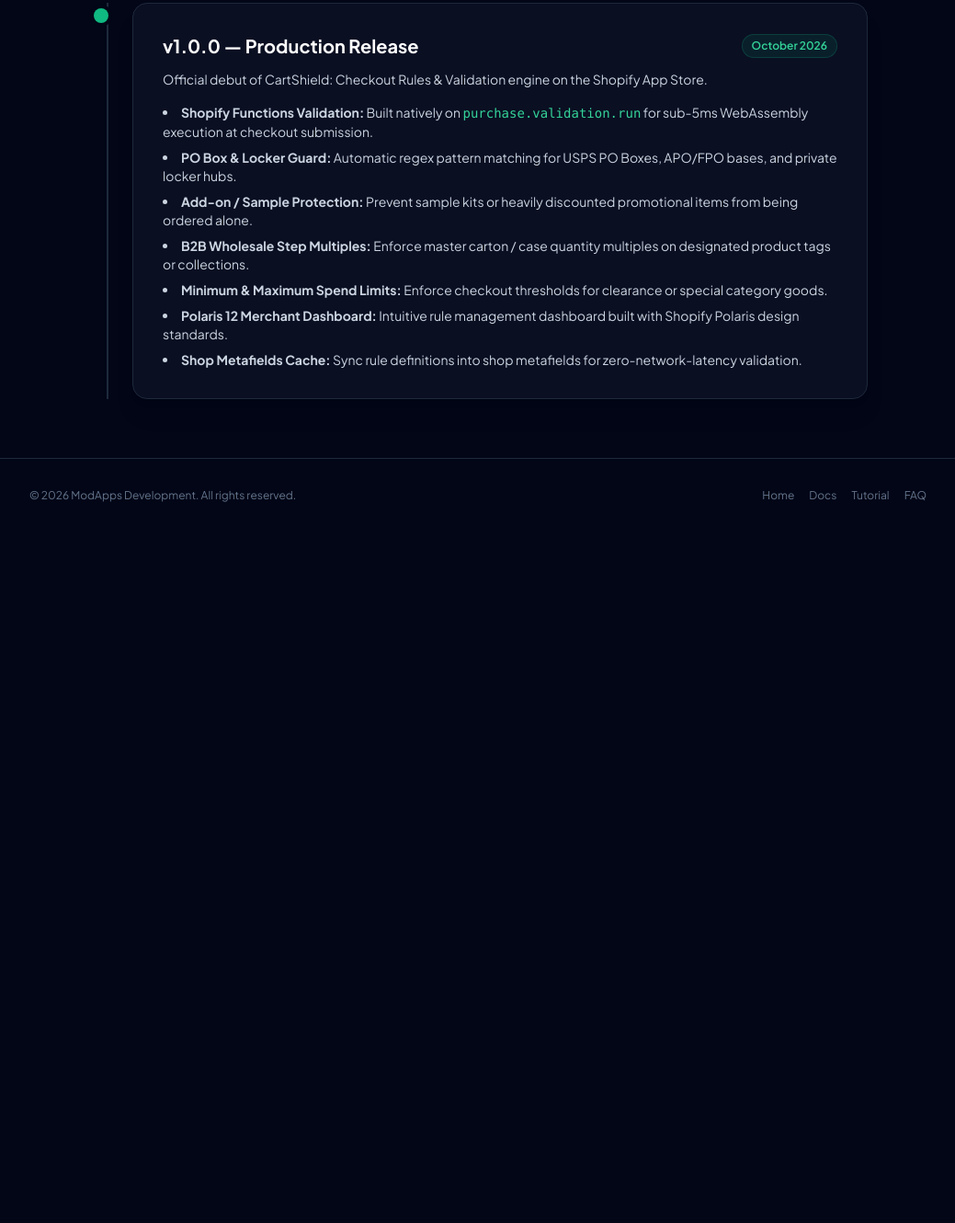
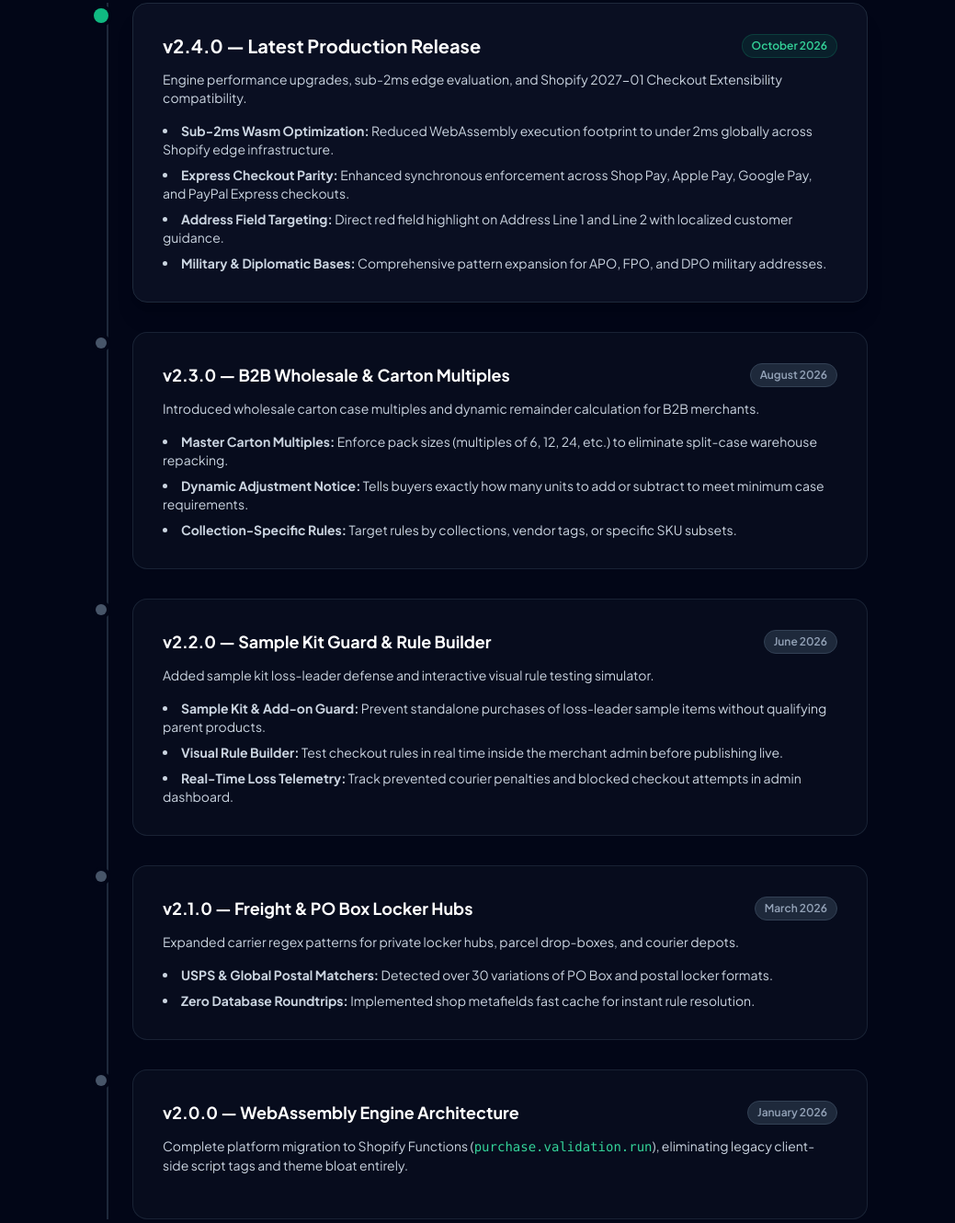
Before and after one commit to ModApps-Dev/cartshield-landing-page, a plain HTML site: page changelog.html in a window 1280 px wide. Shown: the part 310-1640 px from the top of the page at 92% size, without its empty margins (120-1159 px from the left). Before the commit the page ends 889 px from the top, so only its background shows below. Drawn offline with nearby package versions, Linux system fonts and the light colour scheme.

Commit message:
feat: enhance changelog with mature multi-version release history

```diff
--- a/changelog.html
+++ b/changelog.html
@@ -49,26 +49,94 @@
 
     <!-- Timeline -->
     <div class="space-y-8 relative before:absolute before:inset-0 before:left-5 before:w-0.5 before:bg-slate-800">
-      <!-- v1.0.0 -->
+
+      <!-- v2.4.0 (Current Stable) -->
       <div class="relative pl-12">
         <div class="absolute left-3.5 -translate-x-1/2 top-1.5 w-4 h-4 rounded-full bg-emerald-500 ring-4 ring-slate-950"></div>
         <div class="p-8 rounded-2xl border border-slate-800 bg-slate-900/60 shadow-xl">
           <div class="flex flex-wrap items-center justify-between gap-2 mb-3">
-            <span class="text-xl font-bold text-white">v1.0.0 — Production Release</span>
+            <span class="text-xl font-bold text-white">v2.4.0 — Latest Production Release</span>
             <span class="text-xs font-semibold px-2.5 py-1 rounded-full bg-emerald-500/10 text-emerald-400 border border-emerald-500/20">October 2026</span>
           </div>
           <p class="text-slate-300 text-sm mb-4">
-            Official debut of CartShield: Checkout Rules &amp; Validation engine on the Shopify App Store.
+            Engine performance upgrades, sub-2ms edge evaluation, and Shopify 2027-01 Checkout Extensibility compatibility.
           </p>
           <ul class="list-disc list-inside space-y-2 text-sm text-slate-300">
-            <li><strong>Shopify Functions Validation:</strong> Built natively on <code class="text-emerald-400">purchase.validation.run</code> for sub-5ms WebAssembly execution at checkout submission.</li>
-            <li><strong>PO Box &amp; Locker Guard:</strong> Automatic regex pattern matching for USPS PO Boxes, APO/FPO bases, and private locker hubs.</li>
-            <li><strong>Add-on / Sample Protection:</strong> Prevent sample kits or heavily discounted promotional items from being ordered alone.</li>
-            <li><strong>B2B Wholesale Step Multiples:</strong> Enforce master carton / case quantity multiples on designated product tags or collections.</li>
-            <li><strong>Minimum &amp; Maximum Spend Limits:</strong> Enforce checkout thresholds for clearance or special category goods.</li>
-            <li><strong>Polaris 12 Merchant Dashboard:</strong> Intuitive rule management dashboard built with Shopify Polaris design standards.</li>
-            <li><strong>Shop Metafields Cache:</strong> Sync rule definitions into shop metafields for zero-network-latency validation.</li>
+            <li><strong>Sub-2ms Wasm Optimization:</strong> Reduced WebAssembly execution footprint to under 2ms globally across Shopify edge infrastructure.</li>
+            <li><strong>Express Checkout Parity:</strong> Enhanced synchronous enforcement across Shop Pay, Apple Pay, Google Pay, and PayPal Express checkouts.</li>
+            <li><strong>Address Field Targeting:</strong> Direct red field highlight on Address Line 1 and Line 2 with localized customer guidance.</li>
+            <li><strong>Military &amp; Diplomatic Bases:</strong> Comprehensive pattern expansion for APO, FPO, and DPO military addresses.</li>
           </ul>
+        </div>
+      </div>
+
+      <!-- v2.3.0 -->
+      <div class="relative pl-12">
+        <div class="absolute left-3.5 -translate-x-1/2 top-1.5 w-3 h-3 rounded-full bg-slate-600 ring-4 ring-slate-950"></div>
+        <div class="p-8 rounded-2xl border border-slate-800/80 bg-slate-900/40">
+          <div class="flex flex-wrap items-center justify-between gap-2 mb-3">
+            <span class="text-lg font-bold text-white">v2.3.0 — B2B Wholesale &amp; Carton Multiples</span>
+            <span class="text-xs font-semibold px-2.5 py-1 rounded-full bg-slate-800 text-slate-400 border border-slate-700">August 2026</span>
+          </div>
+          <p class="text-slate-300 text-sm mb-4">
+            Introduced wholesale carton case multiples and dynamic remainder calculation for B2B merchants.
+          </p>
+          <ul class="list-disc list-inside space-y-2 text-sm text-slate-300">
+            <li><strong>Master Carton Multiples:</strong> Enforce pack sizes (multiples of 6, 12, 24, etc.) to eliminate split-case warehouse repacking.</li>
+            <li><strong>Dynamic Adjustment Notice:</strong> Tells buyers exactly how many units to add or subtract to meet minimum case requirements.</li>
+            <li><strong>Collection-Specific Rules:</strong> Target rules by collections, vendor tags, or specific SKU subsets.</li>
+          </ul>
+        </div>
+      </div>
+
+      <!-- v2.2.0 -->
+      <div class="relative pl-12">
+        <div class="absolute left-3.5 -translate-x-1/2 top-1.5 w-3 h-3 rounded-full bg-slate-600 ring-4 ring-slate-950"></div>
+        <div class="p-8 rounded-2xl border border-slate-800/80 bg-slate-900/40">
+          <div class="flex flex-wrap items-center justify-between gap-2 mb-3">
+            <span class="text-lg font-bold text-white">v2.2.0 — Sample Kit Guard &amp; Rule Builder</span>
+            <span class="text-xs font-semibold px-2.5 py-1 rounded-full bg-slate-800 text-slate-400 border border-slate-700">June 2026</span>
+          </div>
+          <p class="text-slate-300 text-sm mb-4">
+            Added sample kit loss-leader defense and interactive visual rule testing simulator.
+          </p>
+          <ul class="list-disc list-inside space-y-2 text-sm text-slate-300">
+            <li><strong>Sample Kit &amp; Add-on Guard:</strong> Prevent standalone purchases of loss-leader sample items without qualifying parent products.</li>
+            <li><strong>Visual Rule Builder:</strong> Test checkout rules in real time inside the merchant admin before publishing live.</li>
+            <li><strong>Real-Time Loss Telemetry:</strong> Track prevented courier penalties and blocked checkout attempts in admin dashboard.</li>
+          </ul>
+        </div>
+      </div>
+
+      <!-- v2.1.0 -->
+      <div class="relative pl-12">
+        <div class="absolute left-3.5 -translate-x-1/2 top-1.5 w-3 h-3 rounded-full bg-slate-600 ring-4 ring-slate-950"></div>
+        <div class="p-8 rounded-2xl border border-slate-800/80 bg-slate-900/40">
+          <div class="flex flex-wrap items-center justify-between gap-2 mb-3">
+            <span class="text-lg font-bold text-white">v2.1.0 — Freight &amp; PO Box Locker Hubs</span>
+            <span class="text-xs font-semibold px-2.5 py-1 rounded-full bg-slate-800 text-slate-400 border border-slate-700">March 2026</span>
+          </div>
+          <p class="text-slate-300 text-sm mb-4">
+            Expanded carrier regex patterns for private locker hubs, parcel drop-boxes, and courier depots.
+          </p>
+          <ul class="list-disc list-inside space-y-2 text-sm text-slate-300">
+            <li><strong>USPS &amp; Global Postal Matchers:</strong> Detected over 30 variations of PO Box and postal locker formats.</li>
+            <li><strong>Zero Database Roundtrips:</strong> Implemented shop metafields fast cache for instant rule resolution.</li>
+          </ul>
+        </div>
+      </div>
+
+      <!-- v2.0.0 -->
+      <div class="relative pl-12">
+        <div class="absolute left-3.5 -translate-x-1/2 top-1.5 w-3 h-3 rounded-full bg-slate-600 ring-4 ring-slate-950"></div>
+        <div class="p-8 rounded-2xl border border-slate-800/80 bg-slate-900/40">
+          <div class="flex flex-wrap items-center justify-between gap-2 mb-3">
+            <span class="text-lg font-bold text-white">v2.0.0 — WebAssembly Engine Architecture</span>
+            <span class="text-xs font-semibold px-2.5 py-1 rounded-full bg-slate-800 text-slate-400 border border-slate-700">January 2026</span>
+          </div>
+          <p class="text-slate-300 text-sm mb-4">
+            Complete platform migration to Shopify Functions (<code class="text-emerald-400">purchase.validation.run</code>), eliminating legacy client-side script tags and theme bloat entirely.
+          </p>
         </div>
       </div>
     </div>
```
